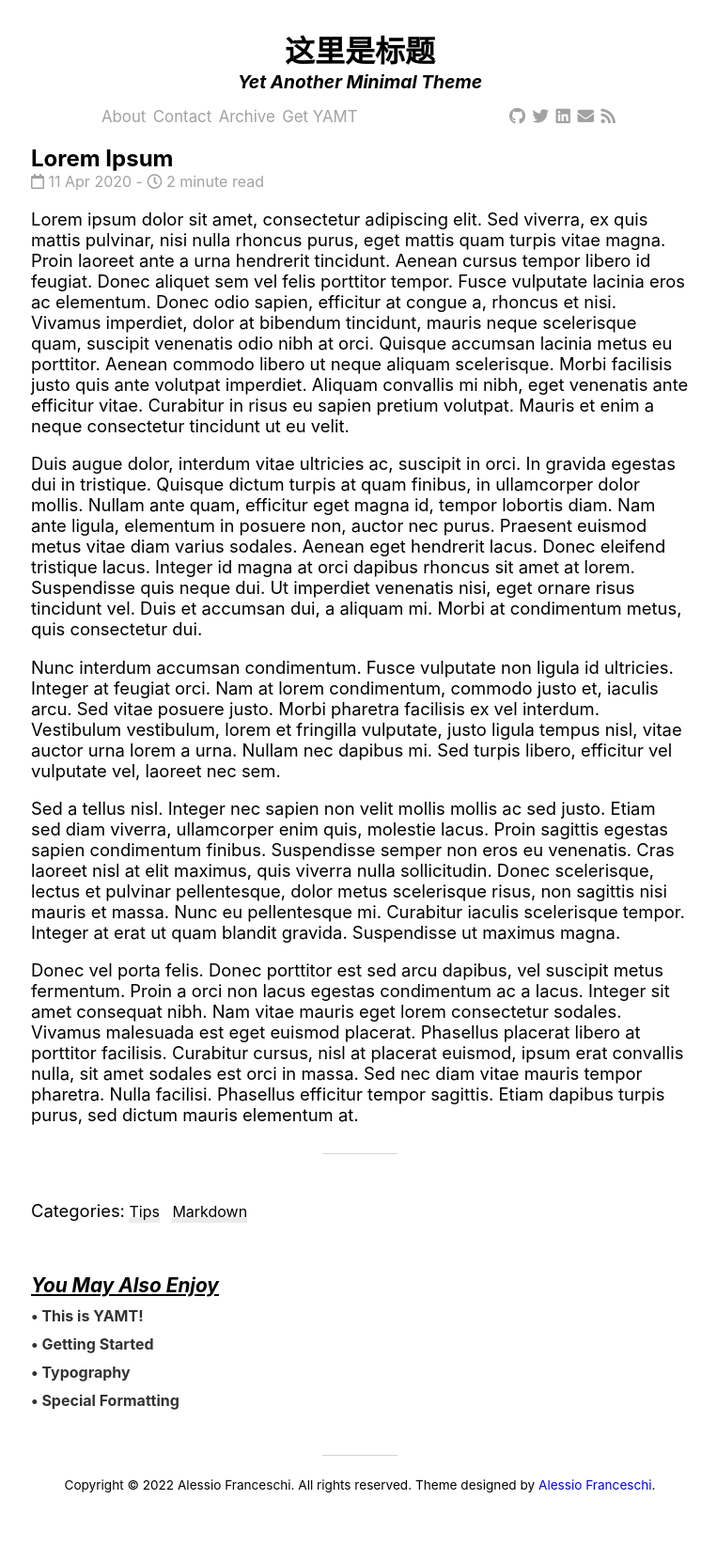
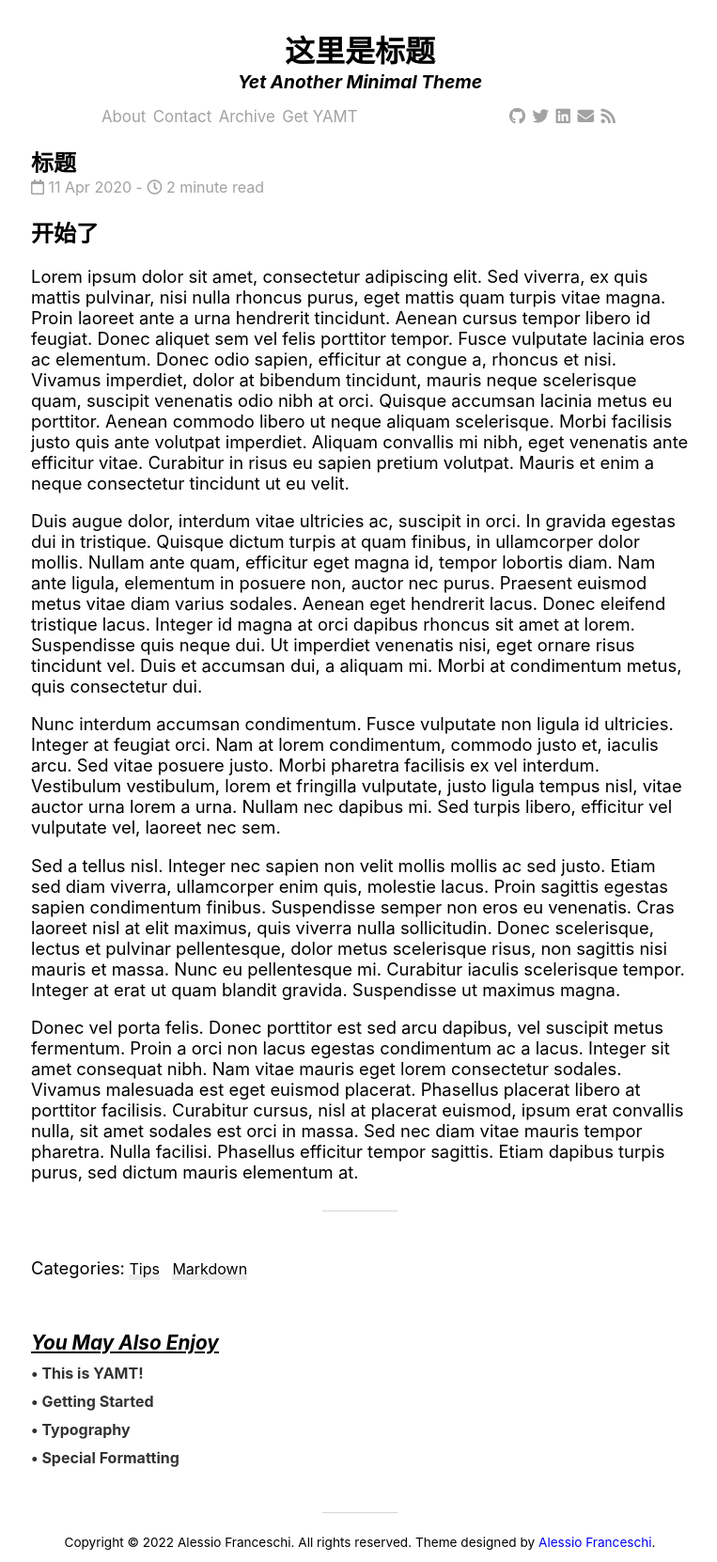
Before and after one commit to wanihao/hh, a Jekyll site: the page built from _posts/2020-04-11-lorem-ipsum.md, in a window 1280 px wide. Shown: the whole page at 94% size, without its empty margins (257-1020 px from the left). Built offline with Jekyll 4.4.1, drawn with Linux system fonts in a browser that asks for light colours; nearby versions of some CDN libraries; comment, search, counter and statistics services are not loaded; before the commit the page ends 1601 px from its top, so only the background shows below that.

Commit message:
Update 2020-04-11-lorem-ipsum.md

```diff
--- a/_posts/2020-04-11-lorem-ipsum.md
+++ b/_posts/2020-04-11-lorem-ipsum.md
@@ -1,10 +1,12 @@
 ---
-title: Lorem Ipsum
+title: 标题
 layout: post
 categories: [Tips, Markdown]
 image: /assets/img/oranges.jpg
 description: "Lorem Ipsum"
 ---
+
+# 开始了
 
 Lorem ipsum dolor sit amet, consectetur adipiscing elit. Sed viverra, ex quis mattis pulvinar, nisi nulla rhoncus purus, eget mattis quam turpis vitae magna. Proin laoreet ante a urna hendrerit tincidunt. Aenean cursus tempor libero id feugiat. Donec aliquet sem vel felis porttitor tempor. Fusce vulputate lacinia eros ac elementum. Donec odio sapien, efficitur at congue a, rhoncus et nisi. Vivamus imperdiet, dolor at bibendum tincidunt, mauris neque scelerisque quam, suscipit venenatis odio nibh at orci. Quisque accumsan lacinia metus eu porttitor. Aenean commodo libero ut neque aliquam scelerisque. Morbi facilisis justo quis ante volutpat imperdiet. Aliquam convallis mi nibh, eget venenatis ante efficitur vitae. Curabitur in risus eu sapien pretium volutpat. Mauris et enim a neque consectetur tincidunt ut eu velit.
 
```
